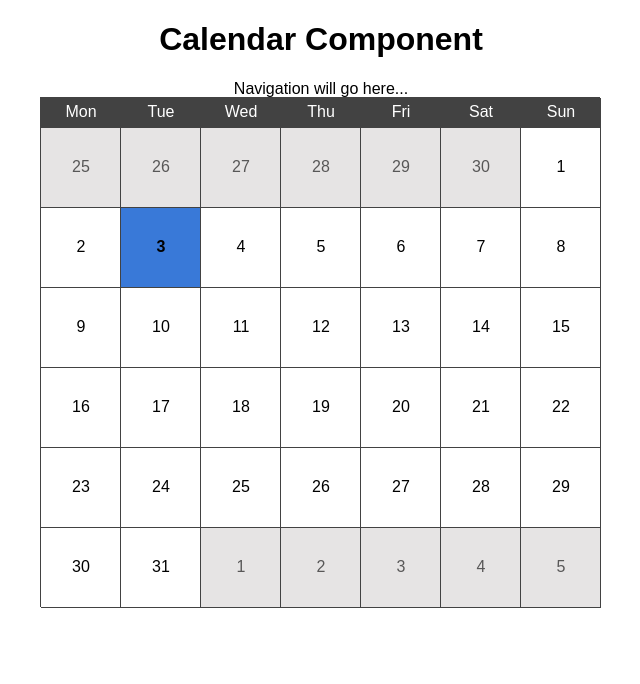
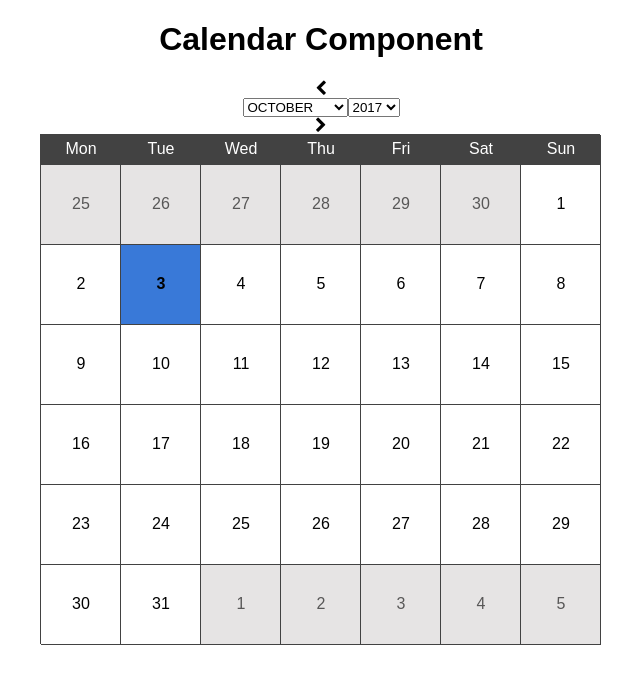
Before and after one commit to dakebl/react-calendar-component, a React (Create React App) app: page / in a window 1280 px wide. Shown: the top 684 px of the page, without its empty margins (319-959 px from the left). Built offline with nearby package versions, Linux system fonts and the light colour scheme.

Commit message:
Added buttons and selects to CalendarNav. Installed Font Awesome. Added functions in advance of routing

```diff
--- a/package.json
+++ b/package.json
@@ -3,6 +3,7 @@
   "version": "0.1.0",
   "private": true,
   "dependencies": {
+    "font-awesome": "^4.7.0",
     "moment": "^2.18.1",
     "prop-types": "^15.6.0",
     "react": "^16.0.0",
--- a/src/components/Calendar/Calendar.css
+++ b/src/components/Calendar/Calendar.css
@@ -1,4 +1,4 @@
-/* @import '~font-awesome/css/font-awesome.css'; */
+@import '~font-awesome/css/font-awesome.css';
 
 .week {
   display: flex;
--- a/src/components/Calendar/CalendarNav.js
+++ b/src/components/Calendar/CalendarNav.js
@@ -1,11 +1,51 @@
 import React from 'react';
+import PropTypes from 'prop-types';
 
-const CalendarNav = () => {
+const months = ['JANUARY','FEBRUARY','MARCH','APRIL','MAY','JUNE','JULY','AUGUST','SEPTEMBER','OCTOBER','NOVEMBER','DECEMBER'];
+
+const CalendarNav = (props) => {
   return (
-    <div id="calendar-navigation">
-      Navigation will go here...
+    <div id="calendar-navigation" className="navigation">
+
+      <div className="nav-left">
+        <a onClick={ props.decrementMonth }>
+          <i className="fa fa-chevron-left" aria-hidden="true"></i>
+        </a>
+      </div>
+
+      <div className="nav-center">
+
+        <select className="month-select" value={props.current.format('M')} onChange={ (event) => props.changeMonth(event.target.value) }>
+          {months.map( (month, index) =>
+            <option key={index + 1} value={index + 1}>{month}</option>
+          )}
+        </select>
+
+        <select className="year-select" value={props.current.format('Y')} onChange={ (event) => props.changeYear(event.target.value) }>
+          {[...Array(200).keys()].map(year =>
+            <option key={1950 + year} value={1950 + year}>{1950 + year}</option>
+          )}
+        </select>
+
+      </div>
+
+      <div className="nav-left">
+        <a onClick={ props.incrementMonth }>
+          <i className="fa fa-chevron-right" aria-hidden="true"></i>
+        </a>
+      </div>
+
     </div>
   );
+
 }
 
+CalendarNav.propTypes = {
+  current:        PropTypes.object.isRequired,
+  decrementMonth: PropTypes.func.isRequired,
+  incrementMonth: PropTypes.func.isRequired,
+  changeMonth:    PropTypes.func.isRequired,
+  changeYear:     PropTypes.func.isRequired
+};
+
 export default CalendarNav;
--- a/src/components/Calendar/index.js
+++ b/src/components/Calendar/index.js
@@ -16,7 +16,6 @@ class Calendar extends React.Component {
       current: moment(),
       dates: []
     };
-
   }
 
   componentWillMount() {
@@ -43,15 +42,59 @@ class Calendar extends React.Component {
       firstDayOfTheMonth.add(1, 'days');
     }
 
-    console.log(dates);
+    this.setState({ dates: dates });
+  }
 
-    this.setState({ dates: dates });
+  setUrl(date) {
+    let year  = date.format(`YYYY`);
+    let month = date.format(`MM`);
+    let url = `/${year}/${month}`;
+    this.props.history.push(url);
+  }
+
+  updateMonthView(newMonth) {
+    this.setState({ current: newMonth });
+    this.setUrl(newMonth);
+    this.generateGrid();
+  }
+
+  incrementMonth() {
+    let newMonth = this.state.current.add(1,'month');
+    this.updateMonthView(newMonth);
+  }
+
+  decrementMonth() {
+    let newMonth = this.state.current.subtract(1,'month');
+    this.updateMonthView(newMonth);
+  }
+
+  currentDate() {
+    let today = this.state.current.year(this.state.today.year()).dayOfYear(this.state.today.dayOfYear());
+    this.updateMonthView(today);
+  }
+
+  changeMonth(month) {
+    let newMonth = this.state.current.month(month-1);
+    this.setState({ current: newMonth });
+    this.setUrl(newMonth);
+    this.generateGrid();
+  }
+
+  changeYear(year) {
+    let newYear = this.state.current.year(year);
+    this.updateMonthView(newYear);
   }
 
   render() {
     return (
       <div className="calendar">
-        <CalendarNav/>
+        <CalendarNav
+          current={ this.state.current }
+          decrementMonth={ this.decrementMonth }
+          incrementMonth={ this.incrementMonth }
+          changeMonth={ this.changeMonth }
+          changeYear={ this.changeYear }
+        />
         <CalendarGrid dates={this.state.dates}/>
       </div>
     );
```
Also changed, not shown: 1 other file (tests, documents, lock files or other folders).
